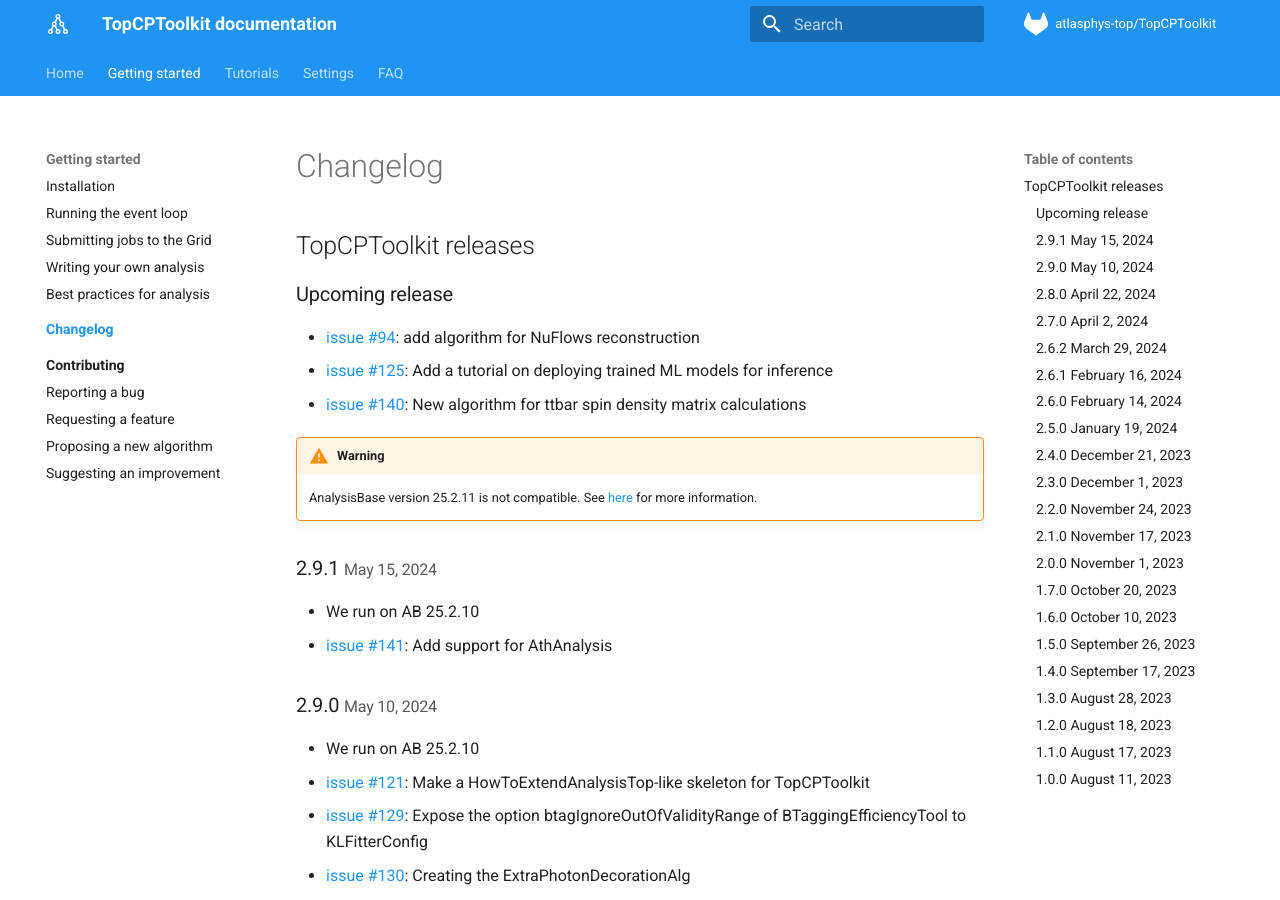
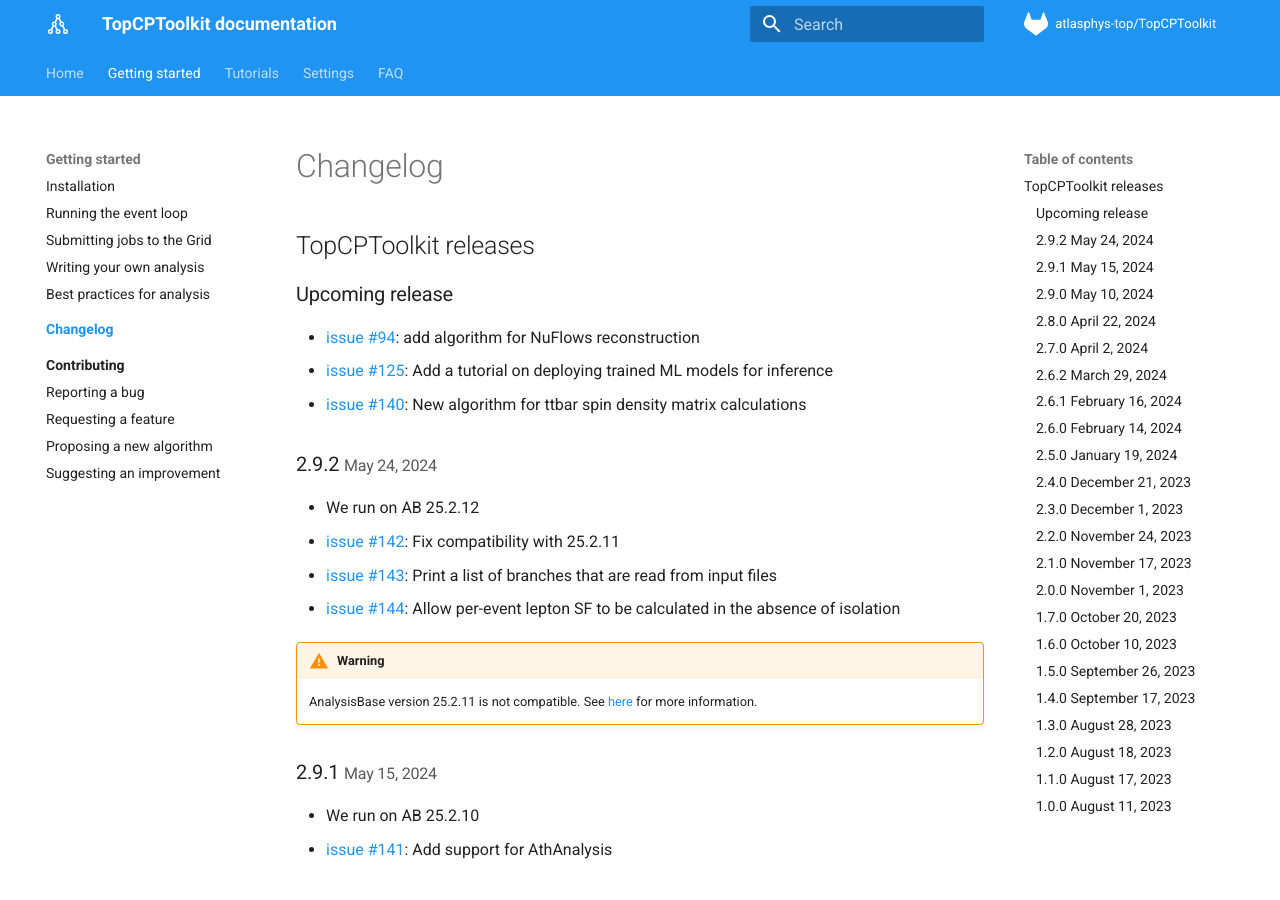
Before and after one commit to SuperNova76/TopCPToolKit, an MkDocs documentation site: the page built from docs/changelog/index.md, in a window 1280 px wide and 900 px high. Built offline with MkDocs 1.6.1 and Material for MkDocs 9.7.7, drawn with Linux system fonts in a browser that asks for light colours.

Commit message:
Update changelog

```diff
--- a/docs/changelog/index.md
+++ b/docs/changelog/index.md
@@ -6,6 +6,12 @@
 - [issue #94](https://gitlab.cern.ch/atlasphys-top/reco/TopCPToolkit/-/issues/94): add algorithm for NuFlows reconstruction
 - [issue #125](https://gitlab.cern.ch/atlasphys-top/reco/TopCPToolkit/-/issues/125): Add a tutorial on deploying trained ML models for inference
 - [issue #140](https://gitlab.cern.ch/atlasphys-top/reco/TopCPToolkit/-/issues/140): New algorithm for ttbar spin density matrix calculations
+
+### 2.9.2 <small>May 24, 2024</small>
+- We run on AB 25.2.12
+- [issue #142](https://gitlab.cern.ch/atlasphys-top/reco/TopCPToolkit/-/issues/142): Fix compatibility with 25.2.11
+- [issue #143](https://gitlab.cern.ch/atlasphys-top/reco/TopCPToolkit/-/issues/143): Print a list of branches that are read from input files
+- [issue #144](https://gitlab.cern.ch/atlasphys-top/reco/TopCPToolkit/-/issues/144): Allow per-event lepton SF to be calculated in the absence of isolation
 
 !!! warning
     AnalysisBase version 25.2.11 is not compatible. See [here](https://gitlab.cern.ch/atlasphys-top/reco/TopCPToolkit/-/issues/142) for more information.
```
